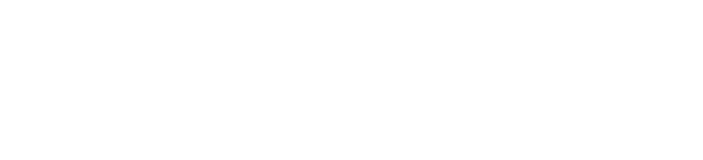
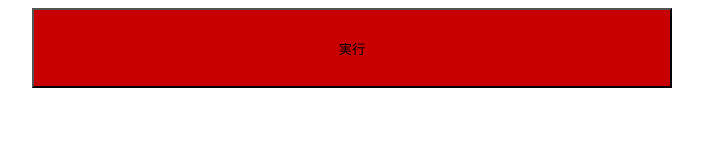
Before and after one commit to k-oshio-gt/Breakout-BrowserGame, a plain HTML site: page index.html in a window 1280 px wide. Shown: the whole page, without its empty margins (288-991 px from the left). Drawn offline with Linux system fonts and the light colour scheme.

Commit message:
:sparkles: 実行ボタンを配置

```diff
--- /dev/null
+++ b/css/style.css
@@ -0,0 +1,16 @@
+#run-button {
+  height: 10vmin;
+  width: 80vmin;
+  margin: 0 auto;
+  display: block;
+  background-color: rgb(200, 0, 0);
+}
+
+#run-button:hover {
+  background-color: rgb(255, 0, 0);
+  cursor: pointer;
+}
+
+#run-button:active {
+  background-color: rgb(200, 0, 0);
+}
--- a/index.html
+++ b/index.html
@@ -4,10 +4,13 @@
 <head>
   <meta charset="utf-8"/>
   <title>ブロック崩し</title>
+  <link rel="stylesheet" href="css/style.css"/>
 </head>
 
 <body>
-
+  <button type="button" id="run-button">
+    実行
+  </button>
 </body>
 
 </html>
```
